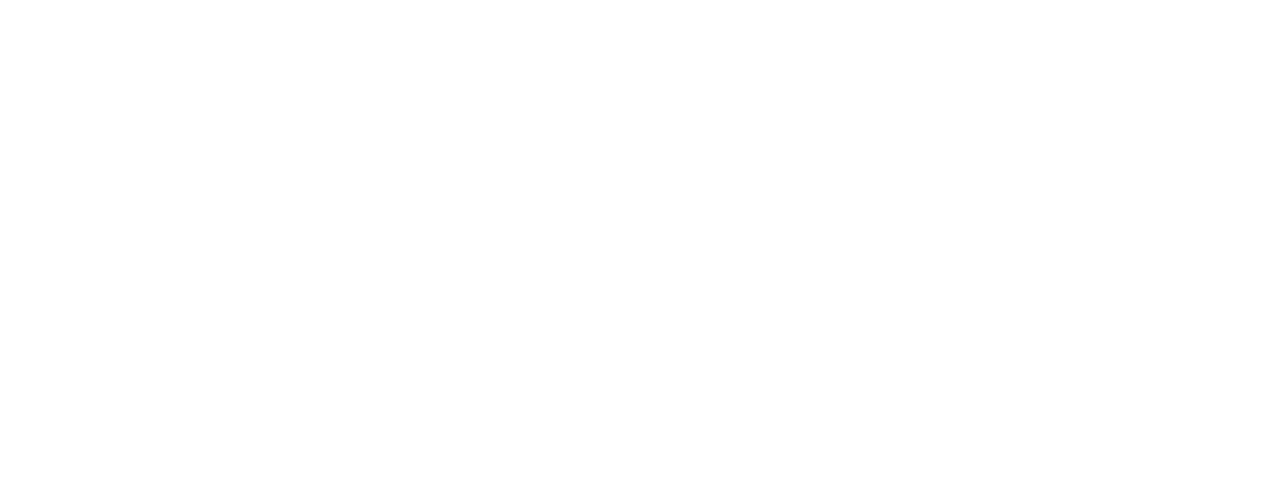
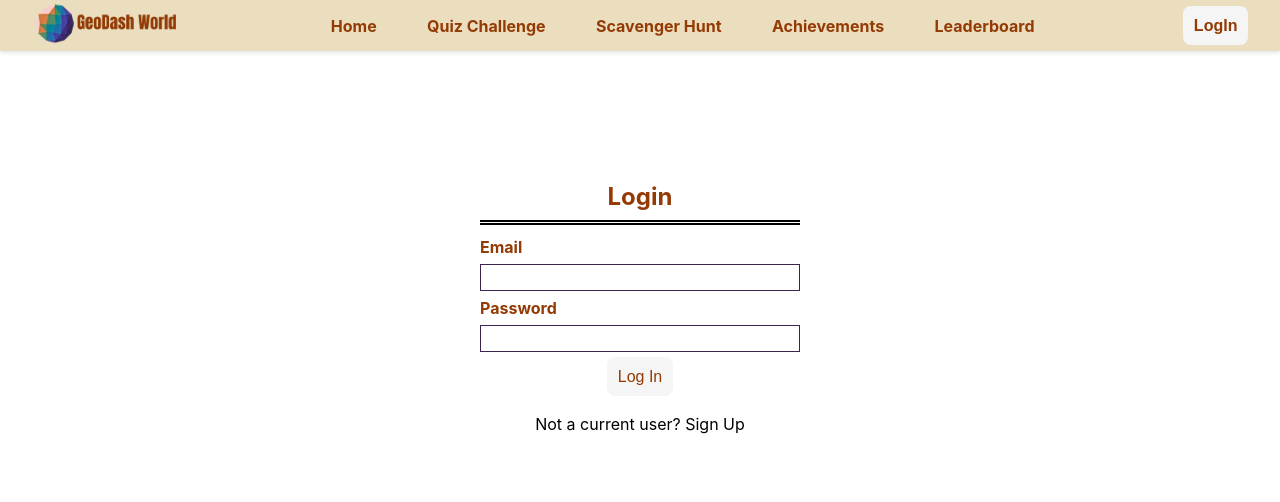
Before and after one commit to chingu-voyages/v51-tier3-team-34, a React (Vite) app in the folder client/: page /login in a window 1280 px wide. Before the commit this address had no page. Shown: the top 502 px of the page. Built offline with nearby package versions, Linux system fonts and the light colour scheme.

Commit message:
create a login page

```diff
--- a/client/package.json
+++ b/client/package.json
@@ -15,13 +15,15 @@
     "@react-google-maps/api": "^2.19.3",
     "@vis.gl/react-google-maps": "^1.2.0",
     "axios": "^1.7.7",
+    "formik": "^2.4.6",
     "jszip": "^3.10.1",
     "papaparse": "^5.4.1",
     "react": "^18.3.1",
     "react-dom": "^18.3.1",
     "react-icons": "^5.3.0",
     "react-router-dom": "^6.26.2",
-    "rollup": ">=4.22.4"
+    "rollup": ">=4.22.4",
+    "yup": "^1.4.0"
   },
   "devDependencies": {
     "@eslint/js": "^9.9.0",
--- a/client/src/Router.jsx
+++ b/client/src/Router.jsx
@@ -6,6 +6,7 @@ import Quiz from "./components/Quiz";
 import ScavengerHunt from "./components/ScavengerHunt";
 import Achievements from "./components/Achievements";
 import Leaderboard from "./components/Leaderboard";
+import Login from "./components/Login";
 
 const Router = () => {
   const router = createBrowserRouter([
@@ -33,6 +34,10 @@ const Router = () => {
           path: "/leaderboard",
           element: <Leaderboard />,
         },
+        {
+          path: "/login",
+          element: <Login />,
+        },
       ],
     },
   ]);
--- /dev/null
+++ b/client/src/components/Login.jsx
@@ -0,0 +1,71 @@
+import React from 'react'
+import * as yup from 'yup'
+import { useFormik } from 'formik'
+import { Link } from "react-router-dom";
+import "../styles/login.css"
+
+const Login = () => {
+	const formSchema = yup.object().shape({
+		email: yup.string().email().required("Email is required"),
+		password: yup.string().required("Password is required").min(8).max(12),
+	});
+
+	const formik = useFormik({
+		initialValues: {
+				email: "",
+				password: "",
+		},
+		validationSchema: formSchema,
+		onSubmit: submitform
+	})
+
+  function submitform(values) {
+		console.log(values)
+      // fetch("/api/login", {
+      //     method: "POST",
+      //     headers: {
+      //         "Content-Type" : "application/json",
+      //         "Accept" : "application/json"
+      //     },
+      //     body: JSON.stringify(values),
+      // })
+      // .then((resp) => {
+      //   if (resp.ok) {
+      //       resp.json().then((data) => {
+      //           login(data)
+      //       })
+      //   } else {
+      //       resp.json().then((err)=>setError(err.error))
+      //   }
+      // })
+  }
+
+  const displayErrors =(error) => {
+      return error ? <p style={{color: "red"}}>{error}</p> : null
+  }
+
+  return (
+		<div className='formbody'>
+    	<form onSubmit={formik.handleSubmit}>
+        <h2>Login</h2>
+        	<div className='container'>
+          	<label htmlFor='email'><strong>Email </strong></label>
+            <input type="text" id="email" value={formik.values.email} onChange={formik.handleChange}/>
+            {displayErrors(formik.errors.email)}
+
+          	<label htmlFor="password"><strong>Password</strong></label>
+            <input type="password" id="password" value={formik.values.password} onChange={formik.handleChange} autoComplete='new-password'/>
+            {displayErrors(formik.errors.password)}
+        	</div>
+
+					<button type="submit">Log In</button>
+        	{/* <ColorButton sx={{width: '100%'}} type="submit">Log In</ColorButton> */}
+        	{/* {displayErrors(error)} */}
+
+					<p>Not a current user? <Link to="/signup">Sign Up</Link></p>
+    	</form>
+    </div>
+  )
+}
+
+export default Login
--- a/client/src/components/NavBar.jsx
+++ b/client/src/components/NavBar.jsx
@@ -40,7 +40,7 @@ const NavBar = () => {
               </li>
             </ul>
           </nav>
-          <button className="auth-btn">Login</button>
+          <button className="auth-btn"><Link to="/login">LogIn</Link></button>
         </div>
       </header>
       <div className={`side-nav ${navOpen ? "show" : ""}`}>
--- /dev/null
+++ b/client/src/styles/login.css
@@ -0,0 +1,41 @@
+.formbody {
+    display: flex;
+    justify-content: center;
+}
+
+form {
+    display: flex;
+    flex-direction: column;
+    align-items: center;
+    width: 50%;
+}
+
+form h2 {
+    margin-bottom: 5px;
+    color: var(--header-font-color);
+}
+.formcontainer {
+    display: flex;
+    width: 100%;
+
+}
+.container {
+    display: flex;
+    flex-direction: column;
+    border-top: 5px double;
+    padding-top: 10px;
+    width: 50%
+}
+
+input {
+    width: 100%;
+    padding: 5px 8px;
+    margin: 5px 0;
+    display: inline-block;
+    border: 1px solid #3A2449;
+    box-sizing: border-box;
+}
+
+label {
+    color: var(--header-font-color)
+}
```
Also changed, not shown: 1 other file (tests, documents, lock files or other folders).
